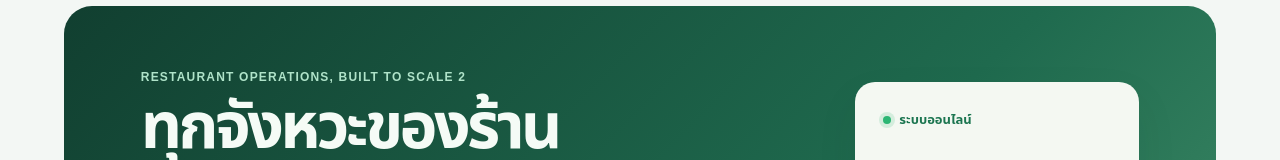
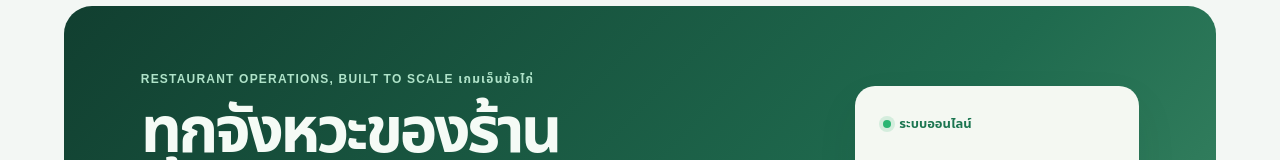
Before and after one commit to Veerakarn/POS-PRO, a Next.js app: page / in a window 1280 px wide. Shown: the part 120-280 px from the top of the page. Built offline with nearby package versions, Linux system fonts and the light colour scheme; no server answers.

Commit message:
Update page.tsx

```diff
--- a/src/app/page.tsx
+++ b/src/app/page.tsx
@@ -32,7 +32,7 @@ export default function HomePage() {
       <main className="home-page">
         <section className="hero">
           <div>
-            <p className="eyebrow">Restaurant operations, built to scale 2 </p>
+            <p className="eyebrow">Restaurant operations, built to scale เกมเอ็นข้อไก่ </p>
             <h1>ทุกจังหวะของร้าน<br />อยู่ในระบบเดียว</h1>
             <p className="hero-copy">
               POS@PRO เชื่อมการสั่งอาหารจาก QR หน้าร้าน ครัว บาร์ งานพิมพ์ และข้อมูลของทุกสาขาเข้าด้วยกัน
```
